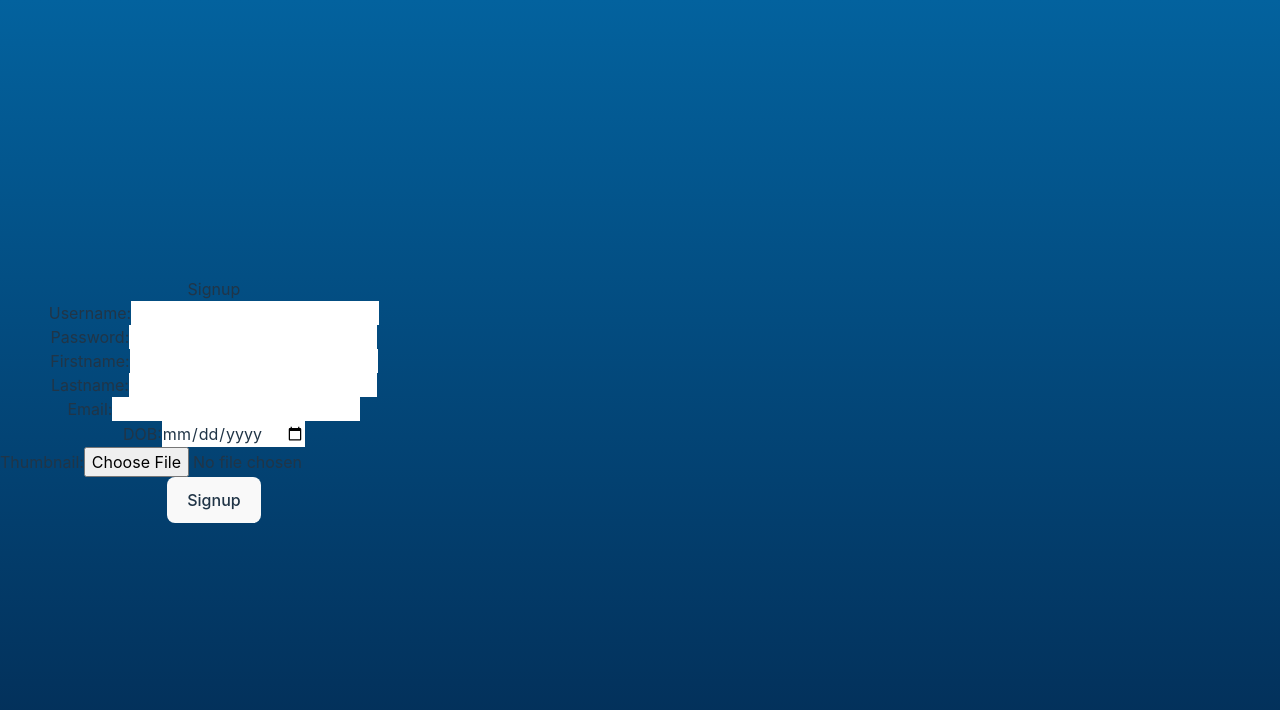
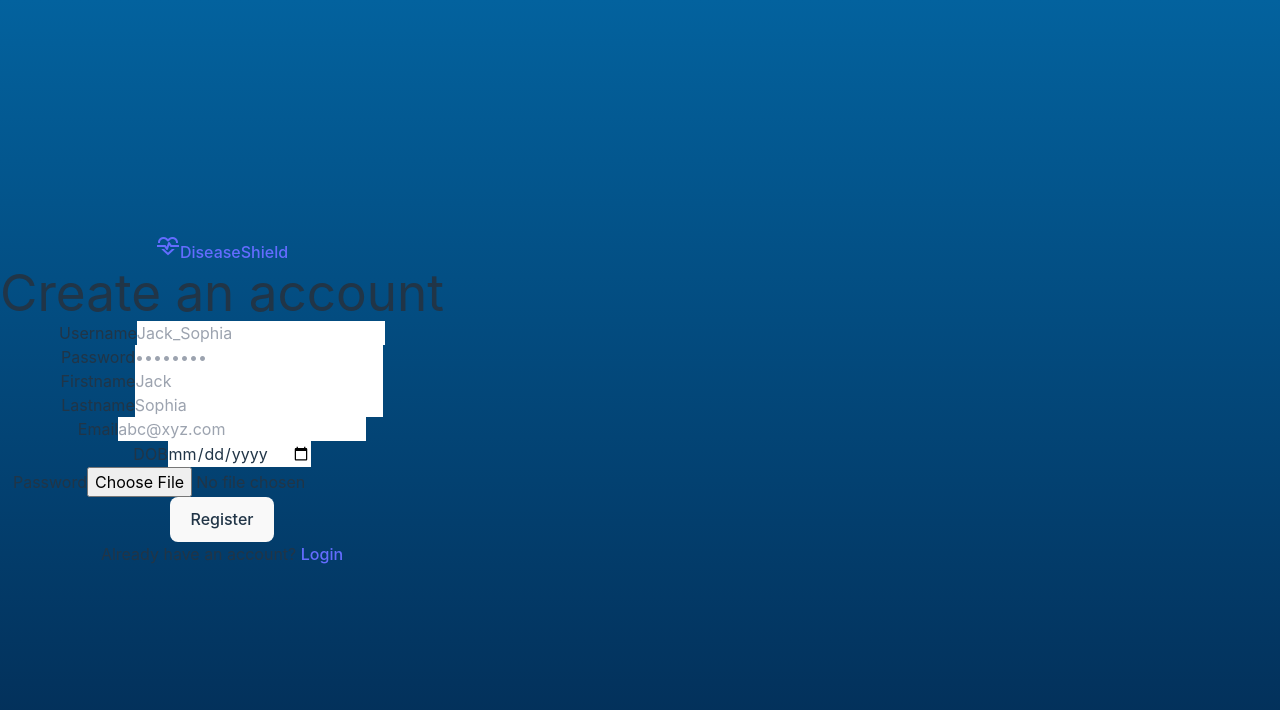
Before and after one commit to PritDholariya/DiseaseShield, a React (Vite) app in the folder client/: page /signup in a window 1280 px wide. Shown: the top 710 px of the page. Built offline with nearby package versions, Linux system fonts and the light colour scheme.

Commit message:
signup frontend complete

```diff
--- a/client/src/App.jsx
+++ b/client/src/App.jsx
@@ -7,7 +7,7 @@ import Layout from './Layout';
 function App() {
 
   return (
-    <div className='App w-screen h-screen'>
+    <div className='App w-screen'>
       <BrowserRouter>
 
         <Routes>
--- a/client/src/Header.jsx
+++ b/client/src/Header.jsx
@@ -6,7 +6,7 @@ import IconText from "./components/IconText";
 export default function Header() {
 
   return (
-    <div className="h-full w-full flex">
+    <div className="h-screen w-full flex">
       {/* This first div will be the left panel */}
       <div className="h-full w-1/5 bg-black flex flex-col justify-between pb-10">
         <div>
--- a/client/src/index.css
+++ b/client/src/index.css
@@ -22,9 +22,9 @@ a {
   color: #646cff;
   text-decoration: inherit;
 }
-a:hover {
+/* a:hover {
   color: #535bf2;
-}
+} */
 
 body {
   margin: 0;
--- a/client/src/pages/LoginPage.jsx
+++ b/client/src/pages/LoginPage.jsx
@@ -35,7 +35,7 @@ const LoginPage = () => {
 
   return (
     <section className="bg-transparent">
-      <div className="flex flex-col items-center justify-center px-6 py-8 mx-auto lg:py-0">
+      <div className="flex flex-col items-center justify-center px-6 py-8 mx-auto">
         <Link to="/" className="flex items-center mb-6 text-2xl font-semibold text-gray-900 dark:text-white">
         <span className="material-symbols-outlined mr-2">cardiology</span>
           DiseaseShield
--- a/client/src/pages/SignUpPage.jsx
+++ b/client/src/pages/SignUpPage.jsx
@@ -1,5 +1,7 @@
 import React, { useState } from 'react';
 import axios from 'axios';
+import { Link } from 'react-router-dom';
+
 
 const SignUpPage = () => {
   const [username, setUsername] = useState('');
@@ -10,7 +12,7 @@ const SignUpPage = () => {
   const [dob, setDob] = useState('');
   const [profileimage, setProfileimage] = useState('');
 
-    const handleImageChange = async(e) => {
+  const handleImageChange = async (e) => {
     var reader = new FileReader();
     reader.readAsDataURL(e.target.files[0]);
     reader.onload = () => {
@@ -32,82 +34,136 @@ const SignUpPage = () => {
   };
 
   return (
-      <div className="max-w-md mx-auto mt-8 p-4 bg-white rounded shadow-md">
-  <h2 className="text-2xl font-semibold mb-4">Signup</h2>
-  <form>
-    <div className="mb-4">
-      <label className="block text-sm font-medium text-gray-600">Username:</label>
-      <input
-        type="text"
-        className="mt-1 p-2 border rounded w-full focus:outline-none focus:ring focus:border-blue-300"
-        value={username}
-        onChange={(e) => setUsername(e.target.value)}
-      />
+    // <div className="max-w-md mx-auto mt-8 p-4 bg-white rounded shadow-md">
+    //   <h2 className="text-2xl font-semibold mb-4">Signup</h2>
+    //   <form>
+    //     <div className="mb-4">
+    //       <label className="block text-sm font-medium text-gray-600">Username:</label>
+    //       <input
+    //         type="text"
+    //         className="mt-1 p-2 border rounded w-full focus:outline-none focus:ring focus:border-blue-300"
+    //         value={username}
+    //         onChange={(e) => setUsername(e.target.value)}
+    //       />
+    //     </div>
+    //     <div className="mb-4">
+    //       <label className="block text-sm font-medium text-gray-600">Password:</label>
+    //       <input
+    //         type="password"
+    //         className="mt-1 p-2 border rounded w-full focus:outline-none focus:ring focus:border-blue-300"
+    //         value={password}
+    //         onChange={(e) => setPassword(e.target.value)}
+    //       />
+    //     </div>
+    //     <div className="mb-4">
+    //       <label className="block text-sm font-medium text-gray-600">Firstname:</label>
+    //       <input
+    //         type="text"
+    //         className="mt-1 p-2 border rounded w-full focus:outline-none focus:ring focus:border-blue-300"
+    //         value={firstname}
+    //         onChange={(e) => setFirstname(e.target.value)}
+    //       />
+    //     </div>
+    //     <div className="mb-4">
+    //       <label className="block text-sm font-medium text-gray-600">Lastname:</label>
+    //       <input
+    //         type="text"
+    //         className="mt-1 p-2 border rounded w-full focus:outline-none focus:ring focus:border-blue-300"
+    //         value={lastname}
+    //         onChange={(e) => setLastname(e.target.value)}
+    //       />
+    //     </div>
+    //     <div className="mb-4">
+    //       <label className="block text-sm font-medium text-gray-600">Email:</label>
+    //       <input
+    //         type="email"
+    //         className="mt-1 p-2 border rounded w-full focus:outline-none focus:ring focus:border-blue-300"
+    //         value={email}
+    //         onChange={(e) => setEmail(e.target.value)}
+    //       />
+    //     </div>
+    //     <div className="mb-4">
+    //       <label className="block text-sm font-medium text-gray-600">DOB:</label>
+    //       <input
+    //         type="date"
+    //         className="mt-1 p-2 border rounded w-full focus:outline-none focus:ring focus:border-blue-300"
+    //         value={dob}
+    //         onChange={(e) => setDob(e.target.value)}
+    //       />
+    //     </div>
+    //     <div className="mb-4">
+    //       <label className="block text-sm font-medium text-gray-600">Thumbnail:</label>
+    //       <input
+    //         type="file"
+    //         className="mt-1 p-2 border rounded w-full focus:outline-none focus:ring focus:border-blue-300"
+    //         onChange={handleImageChange}
+    //       />
+    //     </div>
+    //     <button
+    //       type="button"
+    //       className="bg-blue-500 text-white px-4 py-2 rounded focus:outline-none focus:ring focus:border-blue-300"
+    //       onClick={handleSignup}
+    //     >
+    //       Signup
+    //     </button>
+    //   </form>
+    // </div>
+    <section className="bg-transparent">
+      <div className="flex flex-col items-center justify-center px-6 py-8 mx-auto">
+        <Link to="/" className="flex items-center mb-6 text-2xl font-semibold text-gray-900 dark:text-white">
+        <span className="material-symbols-outlined mr-2">cardiology</span>
+          DiseaseShield
+        </Link>
+        <div className="w-full bg-white rounded-lg shadow dark:border md:mt-0 sm:max-w-md xl:p-0 dark:bg-gray-800 dark:border-gray-700">
+          <div className="p-6 space-y-4 md:space-y-6 sm:p-8">
+            <h1 className="text-xl font-bold leading-tight tracking-tight text-gray-900 md:text-2xl dark:text-white">
+              Create an account
+            </h1>
+            <form className="space-y-4 md:space-y-6">
+              <div>
+                <label className="block mb-2 text-sm font-medium text-gray-900 dark:text-white">Username</label>
+                <input type="text" value={username} onChange={(e) => setUsername(e.target.value)} className="bg-gray-50 border border-gray-300 text-gray-900 sm:text-sm rounded-lg focus:ring-primary-600 focus:border-primary-600 block w-full p-2.5 dark:bg-gray-700 dark:border-gray-600 dark:placeholder-gray-400 dark:text-white dark:focus:ring-blue-500 dark:focus:border-blue-500" placeholder="Jack_Sophia" required />
               </div>
-    <div className="mb-4">
-      <label className="block text-sm font-medium text-gray-600">Password:</label>
-      <input
-        type="password"
-        className="mt-1 p-2 border rounded w-full focus:outline-none focus:ring focus:border-blue-300"
-        value={password}
-        onChange={(e) => setPassword(e.target.value)}
-      />
+              <div>
+                <label className="block mb-2 text-sm font-medium text-gray-900 dark:text-white">Password</label>
+                <input type="password"  value={password} onChange={(e) => setPassword(e.target.value)} placeholder="••••••••" className="bg-gray-50 border border-gray-300 text-gray-900 sm:text-sm rounded-lg focus:ring-primary-600 focus:border-primary-600 block w-full p-2.5 dark:bg-gray-700 dark:border-gray-600 dark:placeholder-gray-400 dark:text-white dark:focus:ring-blue-500 dark:focus:border-blue-500" required />
               </div>
-    <div className="mb-4">
-      <label className="block text-sm font-medium text-gray-600">Firstname:</label>
-      <input
-        type="text"
-        className="mt-1 p-2 border rounded w-full focus:outline-none focus:ring focus:border-blue-300"
-        value={firstname}
-        onChange={(e) => setFirstname(e.target.value)}
-      />
+              <div>
+                <label className="block mb-2 text-sm font-medium text-gray-900 dark:text-white">Firstname</label>
+                <input type="text"  value={firstname} onChange={(e) => setFirstname(e.target.value)} placeholder='Jack' className="bg-gray-50 border border-gray-300 text-gray-900 sm:text-sm rounded-lg focus:ring-primary-600 focus:border-primary-600 block w-full p-2.5 dark:bg-gray-700 dark:border-gray-600 dark:placeholder-gray-400 dark:text-white dark:focus:ring-blue-500 dark:focus:border-blue-500" required />
               </div>
-    <div className="mb-4">
-      <label className="block text-sm font-medium text-gray-600">Lastname:</label>
-      <input
-        type="text"
-        className="mt-1 p-2 border rounded w-full focus:outline-none focus:ring focus:border-blue-300"
-        value={lastname}
-        onChange={(e) => setLastname(e.target.value)}
-      />
+              <div>
+                <label className="block mb-2 text-sm font-medium text-gray-900 dark:text-white">Lastname</label>
+                <input type="text"  value={lastname} onChange={(e) => setLastname(e.target.value)} placeholder='Sophia' className="bg-gray-50 border border-gray-300 text-gray-900 sm:text-sm rounded-lg focus:ring-primary-600 focus:border-primary-600 block w-full p-2.5 dark:bg-gray-700 dark:border-gray-600 dark:placeholder-gray-400 dark:text-white dark:focus:ring-blue-500 dark:focus:border-blue-500" required />
               </div>
-    <div className="mb-4">
-      <label className="block text-sm font-medium text-gray-600">Email:</label>
-      <input
-        type="email"
-        className="mt-1 p-2 border rounded w-full focus:outline-none focus:ring focus:border-blue-300"
-        value={email}
-        onChange={(e) => setEmail(e.target.value)}
-      />
+              <div>
+                <label className="block mb-2 text-sm font-medium text-gray-900 dark:text-white">Email</label>
+                <input type="email"  value={email} onChange={(e) => setEmail(e.target.value)} placeholder="abc@xyz.com" className="bg-gray-50 border border-gray-300 text-gray-900 sm:text-sm rounded-lg focus:ring-primary-600 focus:border-primary-600 block w-full p-2.5 dark:bg-gray-700 dark:border-gray-600 dark:placeholder-gray-400 dark:text-white dark:focus:ring-blue-500 dark:focus:border-blue-500" required />
               </div>
-    <div className="mb-4">
-      <label className="block text-sm font-medium text-gray-600">DOB:</label>
-      <input
-        type="date"
-        className="mt-1 p-2 border rounded w-full focus:outline-none focus:ring focus:border-blue-300"
-        value={dob}
-        onChange={(e) => setDob(e.target.value)}
-      />
+              <div>
+                <label className="block mb-2 text-sm font-medium text-gray-900 dark:text-white">DOB</label>
+                <input type="date"  value={dob} onChange={(e) => setDob(e.target.value)}  className="bg-gray-50 border border-gray-300 text-gray-900 sm:text-sm rounded-lg focus:ring-primary-600 focus:border-primary-600 block w-full p-2.5 dark:bg-gray-700 dark:border-gray-600 dark:placeholder-gray-400 dark:text-white dark:focus:ring-blue-500 dark:focus:border-blue-500" required />
               </div>
-    <div className="mb-4">
-      <label className="block text-sm font-medium text-gray-600">Thumbnail:</label>
-      <input
-        type="file"
-        className="mt-1 p-2 border rounded w-full focus:outline-none focus:ring focus:border-blue-300"
-        onChange={handleImageChange}
-      />
+              <div>
+                <label className="block mb-2 text-sm font-medium text-gray-900 dark:text-white">Password</label>
+                <input type="file" onChange={handleImageChange} className="bg-gray-50 border border-gray-300 text-gray-900 sm:text-sm rounded-lg focus:ring-primary-600 focus:border-primary-600 block w-full p-2.5 dark:bg-gray-700 dark:border-gray-600 dark:placeholder-gray-400 dark:text-white dark:focus:ring-blue-500 dark:focus:border-blue-500" required />
               </div>
-    <button
-      type="button"
-      className="bg-blue-500 text-white px-4 py-2 rounded focus:outline-none focus:ring focus:border-blue-300"
-      onClick={handleSignup}
-    >
-      Signup
-    </button>
+
+              <button type="button" onClick={handleSignup} name="submit" className="w-full text-white bg-primary-600 hover:bg-primary-700 focus:ring-4 focus:outline-none focus:ring-primary-300 font-medium rounded-lg text-sm px-5 py-2.5 text-center dark:bg-primary-600 dark:hover:bg-primary-700 dark:focus:ring-primary-800">Register</button>
+              <p className="text-sm font-light text-gray-500 dark:text-gray-400">
+                Already have an account? <Link to="/login" className="font-medium text-primary-600 hover:underline dark:text-primary-500">Login</Link>
+              </p>
             </form>
           </div>
-
+        </div>
+      </div>
+    </section>
   );
 }
 
 export default SignUpPage
+
+// value={username}
+//         onChange={(e) => setUsername(e.target.value)}
+
+//         onChange={handleImageChange}
```
Lines whose indentation alone changed are shown as unchanged.
